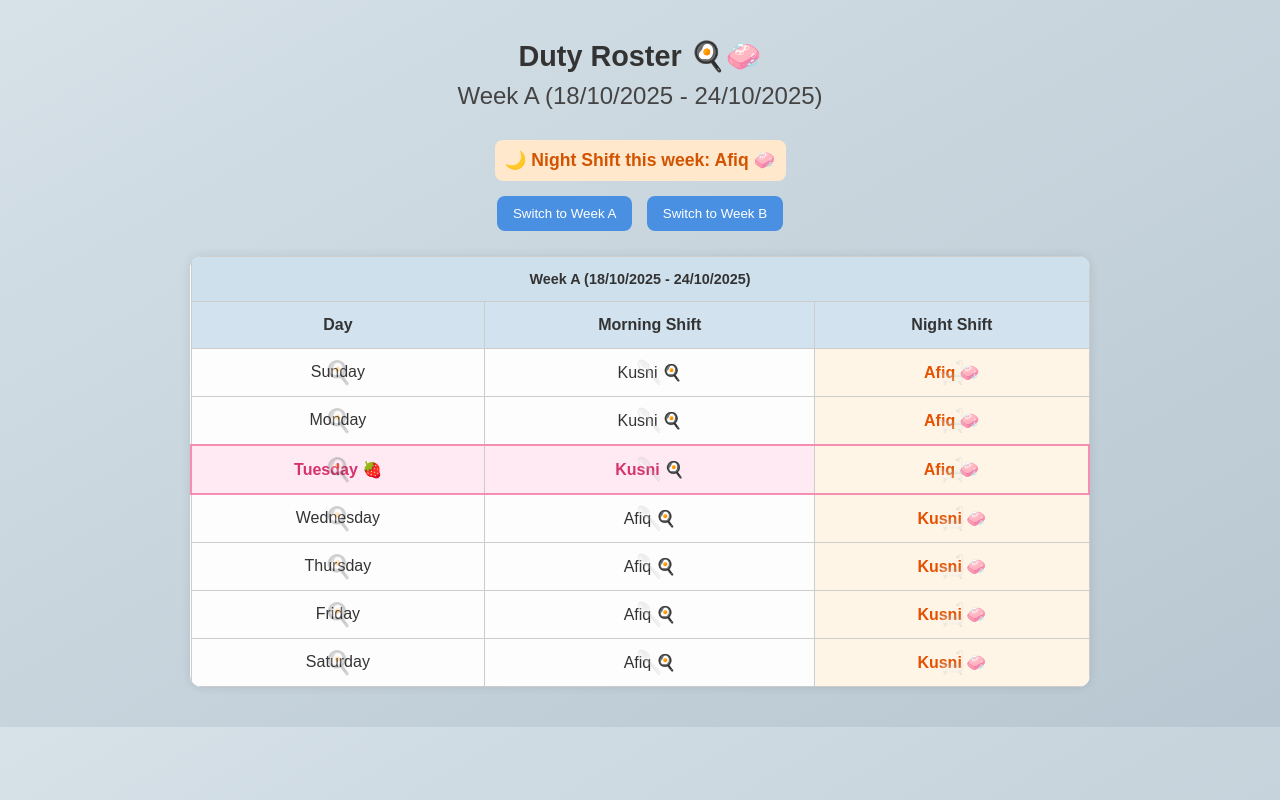
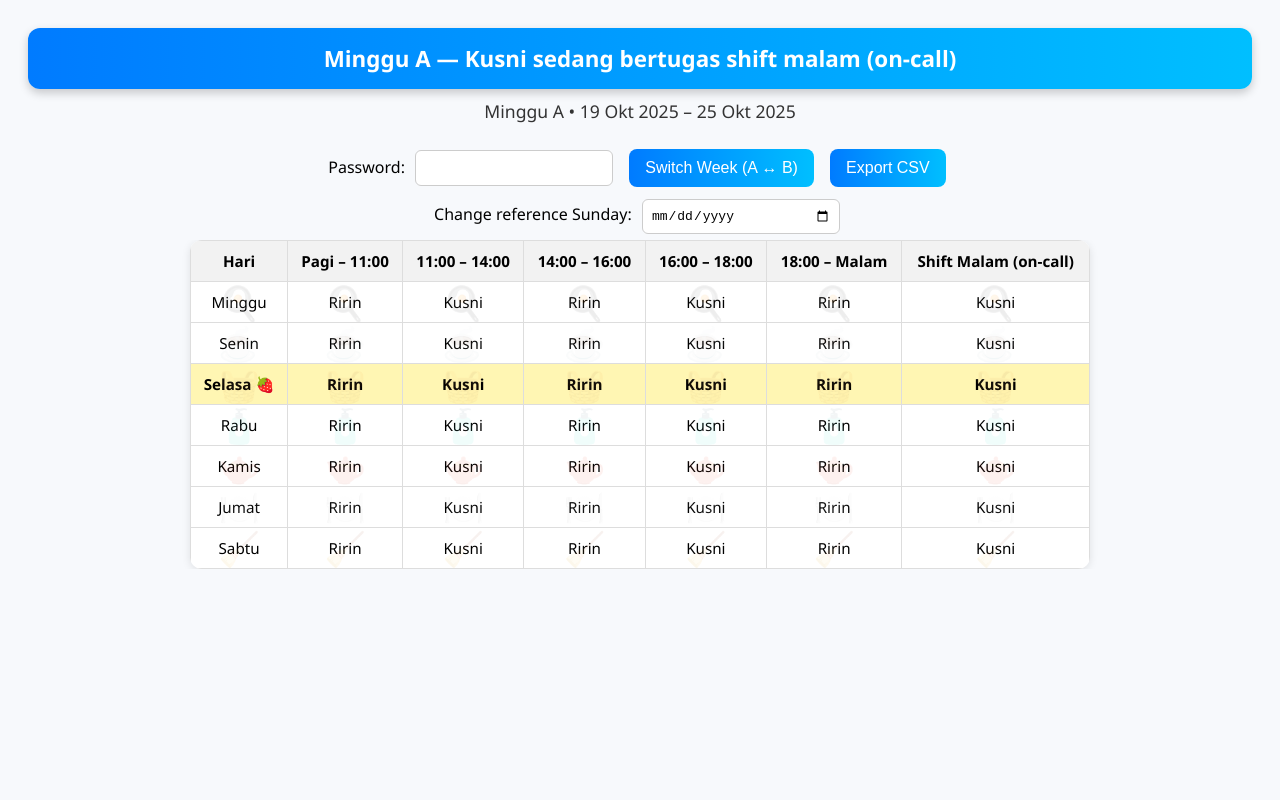
Before and after one commit to eehow12/kakaktimetable, a plain HTML site: page index.html in a window 1280 px wide. Drawn offline with Linux system fonts and the light colour scheme.

Commit message:
Update index.html

```diff
--- a/index.html
+++ b/index.html
@@ -1,223 +1,295 @@
 <!DOCTYPE html>
-<html lang="en">
+<html lang="id">
 <head>
   <meta charset="UTF-8">
   <meta name="viewport" content="width=device-width, initial-scale=1.0">
-<title>Duty Roster</title>
+  <title>Jadwal Pengasuh Mingguan</title>
   <style>
     body {
-    font-family: "Poppins", sans-serif;
-    background: linear-gradient(to bottom right, #d6e1e8, #b8c7d1);
-    margin: 0;
+      font-family: 'Segoe UI', sans-serif;
+      background-color: #f7f9fc;
+      text-align: center;
       padding: 20px;
-    text-align: center;
+      transition: background 0.3s ease;
+    }
+
+    .banner {
+      color: white;
+      padding: 15px;
+      border-radius: 12px;
+      font-size: 1.4em;
+      font-weight: bold;
+      margin-bottom: 10px;
+      box-shadow: 0 4px 10px rgba(0,0,0,0.2);
+      transition: background 0.3s ease;
+    }
+
+    .weekA { background: linear-gradient(90deg, #007bff, #00bfff); }
+    .weekB { background: linear-gradient(90deg, #28a745, #70db70); }
+
+    #dateRange {
+      font-size: 1.1em;
+      margin-bottom: 20px;
       color: #333;
     }
 
-  h1 {
-    font-size: 1.8em;
-    margin-bottom: 0.3em;
+    .controls {
+      margin-bottom: 10px;
     }
 
-  h2 {
-    margin-top: 0;
-    font-weight: 500;
-    color: #444;
+    button {
+      margin: 6px;
+      padding: 10px 16px;
+      border: none;
+      border-radius: 8px;
+      cursor: pointer;
+      font-size: 1em;
+      color: white;
+      background: linear-gradient(90deg, #007bff, #00bfff);
+      transition: background 0.3s ease, transform 0.1s ease;
+    }
+
+    button:hover {
+      opacity: 0.9;
+      transform: scale(1.03);
+    }
+
+    input[type="date"], input[type="password"] {
+      margin: 6px;
+      padding: 8px;
+      border-radius: 6px;
+      border: 1px solid #ccc;
+      font-size: 1em;
+      width: 180px;
+      max-width: 60%;
+    }
+
+    /* Responsive table container */
+    .table-container {
+      width: 100%;
+      overflow-x: auto;
+      -webkit-overflow-scrolling: touch;
     }
 
     table {
       width: 100%;
+      min-width: 700px;
       max-width: 900px;
-    margin: 20px auto;
+      margin: 0 auto;
       border-collapse: collapse;
-    background-color: #fdfdfd;
+      background-color: white;
       border-radius: 12px;
       overflow: hidden;
-    box-shadow: 0 0 10px rgba(0,0,0,0.1);
+      box-shadow: 0 2px 8px rgba(0,0,0,0.1);
     }
 
     th, td {
-    padding: 14px;
-    border: 1px solid #ccc;
-    text-align: center;
+      border: 1px solid #ddd;
+      padding: 10px;
+      position: relative;
+      overflow: hidden;
+      word-wrap: break-word;
+      font-size: 0.95em;
       vertical-align: middle;
-    position: relative;
     }
 
     th {
-    background: rgba(200, 220, 235, 0.8);
-    font-weight: 600;
+      background-color: #f2f2f2;
     }
 
-  .week-row {
-    background: rgba(230, 238, 245, 0.7);
-    border: 1px solid #aebdc6;
-    font-size: 0.9em;
-    padding: 8px;
+    /* Centered emoji backgrounds */
+    td::before {
+      content: attr(data-emoji);
+      position: absolute;
+      font-size: 2.2em;
+      opacity: 0.08;
+      top: 50%;
+      left: 50%;
+      transform: translate(-50%, -50%);
+      pointer-events: none;
+      user-select: none;
+    }
+
+    tr:hover {
+      background-color: #f9f9f9;
     }
 
     .today {
-    background: #ffeaf3 !important;
+      background-color: #fff6b3 !important;
       font-weight: bold;
-    color: #d6336c;
-    border: 2px solid #f48fb1;
     }
 
-  .night-shift {
-    background-color: #fff5e6;
-    font-weight: bold;
-    color: #e65100;
+    /* Mobile tweaks */
+    @media (max-width: 768px) {
+      .banner { font-size: 1.2em; padding: 10px; }
+      button { padding: 8px 12px; font-size: 0.9em; }
+      th, td { padding: 8px; font-size: 0.85em; }
+      #dateRange { font-size: 0.95em; }
     }
 
-  .night-shift-line {
-    font-size: 1.1em;
-    background: #ffe8cc;
-    color: #d35400;
-    padding: 10px;
-    border-radius: 8px;
-    display: inline-block;
-    margin: 10px 0;
-    font-weight: 600;
-  }
-
-  button {
-    padding: 10px 16px;
-    margin: 5px;
-    background-color: #4a90e2;
-    color: white;
-    border: none;
-    border-radius: 8px;
-    cursor: pointer;
-    transition: 0.2s;
-  }
-
-  button:hover {
-    background-color: #357abd;
-  }
-
-  .cell-bg {
-    opacity: 0.25;
-    position: absolute;
-    bottom: 50%;
-    left: 50%;
-    transform: translate(-50%, 50%);
-    font-size: 1.4em;
-    pointer-events: none;
-  }
-
-  @media (max-width: 768px) {
-    th, td {
-      padding: 8px;
-      font-size: 0.85em;
-    }
-
-    table {
-      width: 95%;
-    }
+    @media (max-width: 480px) {
+      body { padding: 10px; }
+      button { display: block; width: 90%; margin: 8px auto; }
+      input[type="date"], input[type="password"] { width: 90%; }
+      table { min-width: 650px; }
     }
   </style>
 </head>
 <body>
 
-<h1>Duty Roster 🍳🧼</h1>
-<h2 id="weekLabel">Loading...</h2>
-<div id="nightShiftLine" class="night-shift-line"></div>
+  <div id="banner" class="banner"></div>
+  <div id="dateRange"></div>
+
   <div>
-  <button onclick="switchWeek('A')">Switch to Week A</button>
-  <button onclick="switchWeek('B')">Switch to Week B</button>
+    <label for="fname">Password:</label>
+    <input type="password" id="fname" name="fname" autocomplete="new-password">
+    <button id="switchWeek">Switch Week (A ↔ B)</button>
+    <button id="exportCSV">Export CSV</button>
+    <br>
+    <label for="refDate">Change reference Sunday:</label>
+    <input type="date" id="refDate">
   </div>
-<table id="rosterTable"></table>
+
+  <div class="table-container">
+    <table id="scheduleTable"></table>
+  </div>
 
   <script>
-// ---------------- TIMEZONE FIX (Malaysia GMT+8) ---------------- //
-function toMalaysiaTime(date) {
-  const utc = date.getTime() + date.getTimezoneOffset() * 60000;
-  return new Date(utc + 8 * 60 * 60 * 1000);
-}
+    // === DATA ===
+    const weekA = { name: "Minggu A", onCall: "Kusni", morning: "Ririn" };
+    const weekB = { name: "Minggu B", onCall: "Ririn", morning: "Kusni" };
+    const days = ["Minggu", "Senin", "Selasa", "Rabu", "Kamis", "Jumat", "Sabtu"];
+    const emojis = ["🍳", "☕", "🧺", "🧴", "🫖", "🍽️", "🧹"];
 
-// Reference Sunday for Week A (19 Oct 2025)
-const referenceDate = new Date("2025-10-19T00:00:00+08:00");
-let currentWeek = getWeekType(referenceDate);
+    // === LOGIC ===
+    let referenceSunday = new Date(2025, 9, 19); // 19 Oct 2025 = Week A start
+    let currentWeekType = getWeekType(referenceSunday);
 
-// Determine if Week A or B
     function getWeekType(ref) {
-  const nowMY = toMalaysiaTime(new Date());
-  const diffDays = Math.floor((nowMY - ref) / (1000 * 60 * 60 * 24));
-  const diffWeeks = Math.floor(diffDays / 7);
+      const now = new Date();
+      const diffWeeks = Math.floor((now - ref) / (1000 * 60 * 60 * 24 * 7));
       return diffWeeks % 2 === 0 ? "A" : "B";
     }
 
     function getWeekRange(ref) {
-  const nowMY = toMalaysiaTime(new Date());
-  const diffDays = Math.floor((nowMY - ref) / (1000 * 60 * 60 * 24));
-  const diffWeeks = Math.floor(diffDays / 7);
+      const now = new Date();
+      const diffWeeks = Math.floor((now - ref) / (1000 * 60 * 60 * 24 * 7));
       const start = new Date(ref.getTime() + diffWeeks * 7 * 86400000);
       const end = new Date(start.getTime() + 6 * 86400000);
       return { start, end };
     }
 
-// ---------------- TIMETABLE DATA ---------------- //
-const weekA = [
-  ["Sunday", "Kusni 🍳", "Afiq 🧼"],
-  ["Monday", "Kusni 🍳", "Afiq 🧼"],
-  ["Tuesday", "Kusni 🍳", "Afiq 🧼"],
-  ["Wednesday", "Afiq 🍳", "Kusni 🧼"],
-  ["Thursday", "Afiq 🍳", "Kusni 🧼"],
-  ["Friday", "Afiq 🍳", "Kusni 🧼"],
-  ["Saturday", "Afiq 🍳", "Kusni 🧼"]
-];
+    function formatDate(date) {
+      return date.toLocaleDateString("id-ID", {
+        day: "numeric", month: "short", year: "numeric"
+      });
+    }
 
-const weekB = [
-  ["Sunday", "Afiq 🍳", "Kusni 🧼"],
-  ["Monday", "Afiq 🍳", "Kusni 🧼"],
-  ["Tuesday", "Afiq 🍳", "Kusni 🧼"],
-  ["Wednesday", "Kusni 🍳", "Afiq 🧼"],
-  ["Thursday", "Kusni 🍳", "Afiq 🧼"],
-  ["Friday", "Kusni 🍳", "Afiq 🧼"],
-  ["Saturday", "Kusni 🍳", "Afiq 🧼"]
-];
+    function updateDisplay(weekType) {
+      const data = weekType === "A" ? weekA : weekB;
+      const banner = document.getElementById("banner");
+      const switchBtn = document.getElementById("switchWeek");
 
-function renderTable() {
-  const table = document.getElementById("rosterTable");
-  const data = currentWeek === "A" ? weekA : weekB;
-  const todayMY = toMalaysiaTime(new Date());
-  const todayIndex = todayMY.getDay(); // Sunday=0
+      // Update banner text and style
+      banner.textContent = `${data.name} — ${data.onCall} sedang bertugas shift malam (on-call)`;
+      banner.className = `banner week${weekType}`;
 
-  const weekRange = getWeekRange(referenceDate);
-  const startDate = weekRange.start.toLocaleDateString("en-GB");
-  const endDate = weekRange.end.toLocaleDateString("en-GB");
+      // Update button color to match banner
+      switchBtn.style.background =
+        weekType === "A"
+          ? "linear-gradient(90deg, #007bff, #00bfff)"
+          : "linear-gradient(90deg, #28a745, #70db70)";
 
-  document.getElementById("weekLabel").textContent = `Week ${currentWeek} (${startDate} - ${endDate})`;
+      const range = getWeekRange(referenceSunday);
+      document.getElementById("dateRange").textContent =
+        `${data.name} • ${formatDate(range.start)} – ${formatDate(range.end)}`;
 
-  let html = `
-    <tr class="week-row"><th colspan="3">Week ${currentWeek} (${startDate} - ${endDate})</th></tr>
-    <tr><th>Day</th><th>Morning Shift</th><th>Night Shift</th></tr>
+      renderTable(data);
+    }
+
+    function renderTable(data) {
+      const today = toMalaysiaTime(new Date()).getDay();
+      let tableHTML = `
+        <tr>
+          <th>Hari</th>
+          <th>Pagi – 11:00</th>
+          <th>11:00 – 14:00</th>
+          <th>14:00 – 16:00</th>
+          <th>16:00 – 18:00</th>
+          <th>18:00 – Malam</th>
+          <th>Shift Malam (on-call)</th>
+        </tr>
       `;
 
-  data.forEach((row, index) => {
-    const isToday = index === todayIndex;
-    html += `
-      <tr class="${isToday ? "today" : ""}">
-        <td>${row[0]} ${isToday ? "🍓" : ""}<span class="cell-bg">🍳</span></td>
-        <td>${row[1]}<span class="cell-bg">🥄</span></td>
-        <td class="night-shift">${row[2]}<span class="cell-bg">🛁</span></td>
+      days.forEach((day, i) => {
+        const isToday = i === today ? "today" : "";
+        const emoji = emojis[i % emojis.length];
+        const dayLabel = i === today ? `${day} 🍓` : day;
+
+        tableHTML += `
+          <tr class="${isToday}">
+            <td data-emoji="${emoji}">${dayLabel}</td>
+            <td data-emoji="${emoji}">${data.morning}</td>
+            <td data-emoji="${emoji}">${data.onCall === data.morning ? "—" : data.onCall}</td>
+            <td data-emoji="${emoji}">${data.morning}</td>
+            <td data-emoji="${emoji}">${data.onCall}</td>
+            <td data-emoji="${emoji}">${data.morning}</td>
+            <td data-emoji="${emoji}">${data.onCall}</td>
           </tr>
         `;
       });
-
-  table.innerHTML = html;
-
-  // Update night shift line
-  const nightPerson = currentWeek === "A" ? "Afiq 🧼" : "Kusni 🧼";
-  document.getElementById("nightShiftLine").textContent = `🌙 Night Shift this week: ${nightPerson}`;
+      document.getElementById("scheduleTable").innerHTML = tableHTML;
     }
 
-function switchWeek(type) {
-  currentWeek = type;
-  renderTable();
+    // === PASSWORD PROTECTION ===
+    const requiredPassword = "87654321";
+    const pwdInput = document.getElementById("fname");
+    const switchBtn = document.getElementById("switchWeek");
+    switchBtn.disabled = true;
+
+    function checkPasswordAndToggle() {
+      switchBtn.disabled = pwdInput.value !== requiredPassword;
     }
 
-renderTable();
+    pwdInput.addEventListener("input", checkPasswordAndToggle);
+    window.addEventListener("load", checkPasswordAndToggle);
+
+    // === INTERACTIVITY ===
+    switchBtn.addEventListener("click", () => {
+      currentWeekType = currentWeekType === "A" ? "B" : "A";
+      updateDisplay(currentWeekType);
+    });
+
+    document.getElementById("refDate").addEventListener("change", (e) => {
+      const newDate = new Date(e.target.value);
+      if (!isNaN(newDate)) {
+        referenceSunday = newDate;
+        currentWeekType = getWeekType(referenceSunday);
+        updateDisplay(currentWeekType);
+      }
+    });
+
+    document.getElementById("exportCSV").addEventListener("click", () => {
+      const rows = document.querySelectorAll("#scheduleTable tr");
+      const csv = Array.from(rows).map(row =>
+        Array.from(row.children).map(cell => `"${cell.innerText}"`).join(",")
+      ).join("\n");
+      const blob = new Blob([csv], { type: "text/csv" });
+      const url = URL.createObjectURL(blob);
+      const a = document.createElement("a");
+      a.href = url;
+      a.download = `Jadwal-${currentWeekType}.csv`;
+      a.click();
+    });
+
+    // helper: Malaysia time
+    function toMalaysiaTime(date) {
+      const utc = date.getTime() + date.getTimezoneOffset() * 60000;
+      return new Date(utc + (8 * 60 * 60 * 1000)); // +8 hours
+    }
+
+    // === INITIAL RENDER ===
+    updateDisplay(currentWeekType);
   </script>
 
 </body>
```
Lines whose indentation alone changed are shown as unchanged.
